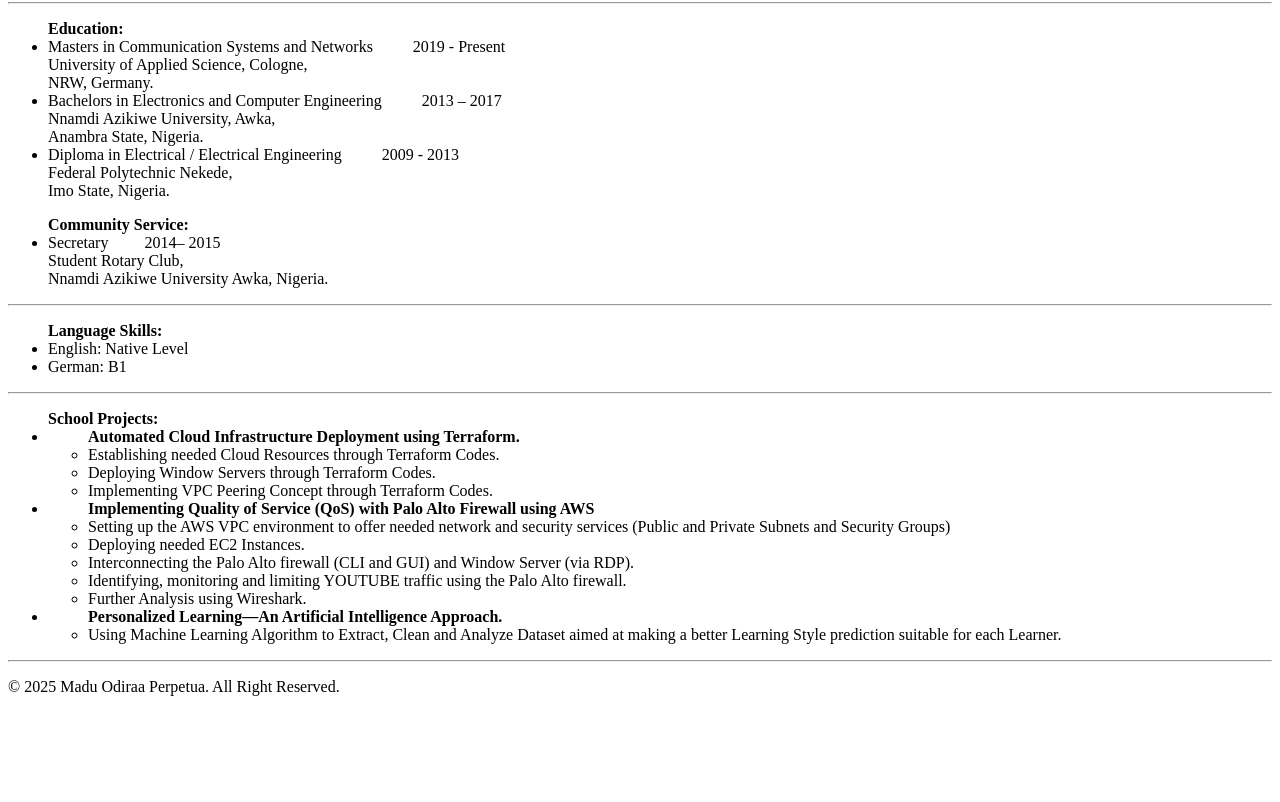
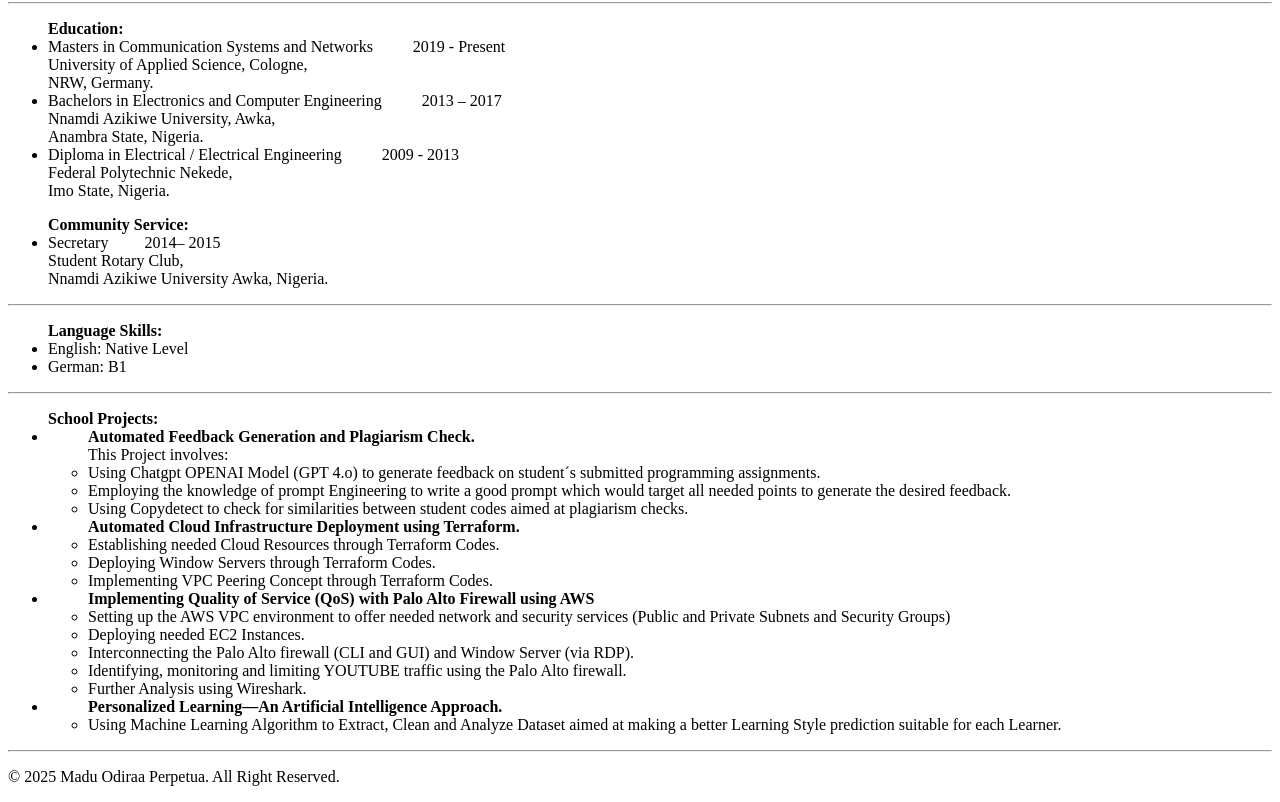
Before and after one commit to ODIRAA-git/html_portfolio, a plain HTML site: page public/myR.html in a window 1280 px wide. Shown: the part 1300-2102 px from the top of the page. Before the commit the page ends 2012 px from the top, so only its background shows below. Drawn offline with Linux system fonts and the light colour scheme.

Commit message:
Update myR.html

```diff
--- a/public/myR.html
+++ b/public/myR.html
@@ -174,6 +174,17 @@
     <hr />
     <ul>
       <b>School Projects:</b>
+       <li>
+        <ul>
+          <b>Automated Feedback Generation and Plagiarism Check.</b><br />This Project involves:
+          <li>Using Chatgpt OPENAI Model (GPT 4.o) to generate feedback on student´s submitted programming assignments.
+          </li>
+          <li>Employing the knowledge of prompt Engineering to write a good prompt which would target all needed points to generate the desired feedback.
+          </li>
+          <li>Using Copydetect to check for similarities between student codes aimed at plagiarism checks.
+          </li>
+        </ul>
+      </li>
       <li>
         <ul>
           <b>Automated Cloud Infrastructure Deployment using Terraform.</b>
```
